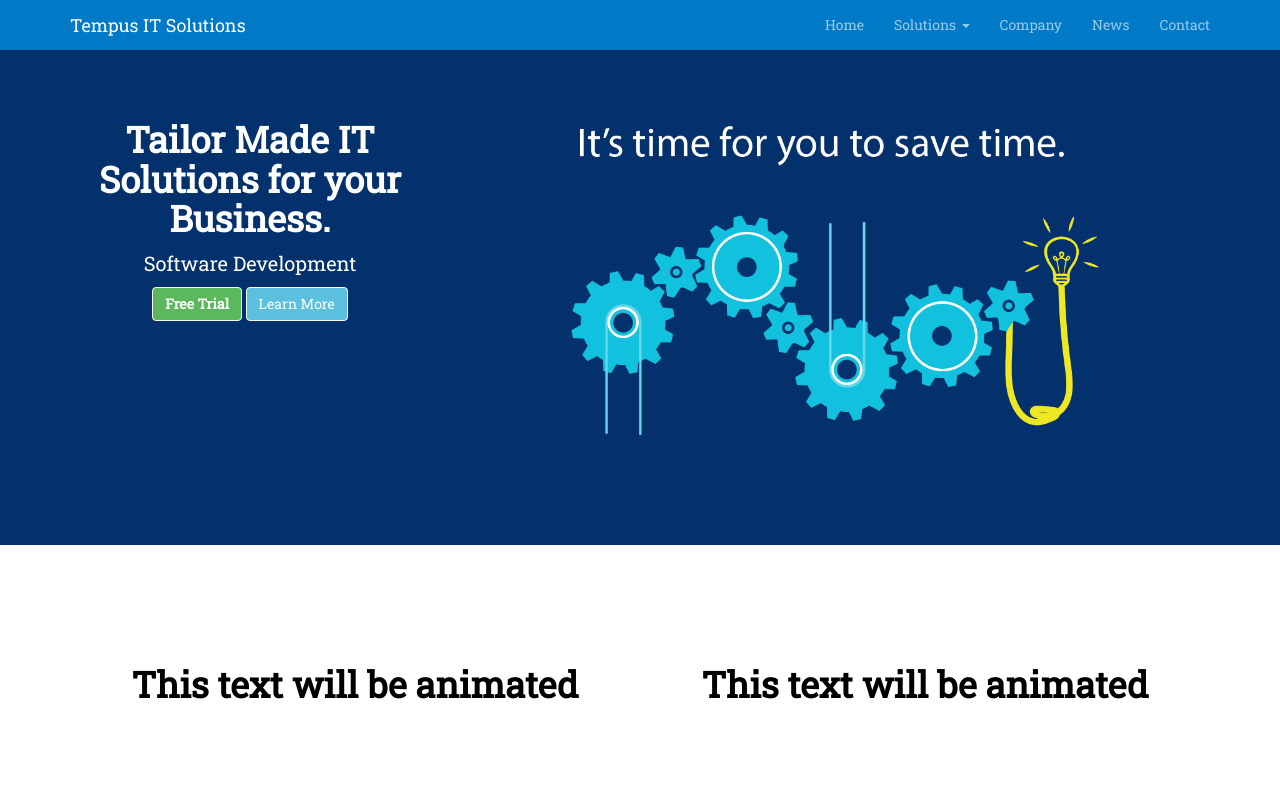
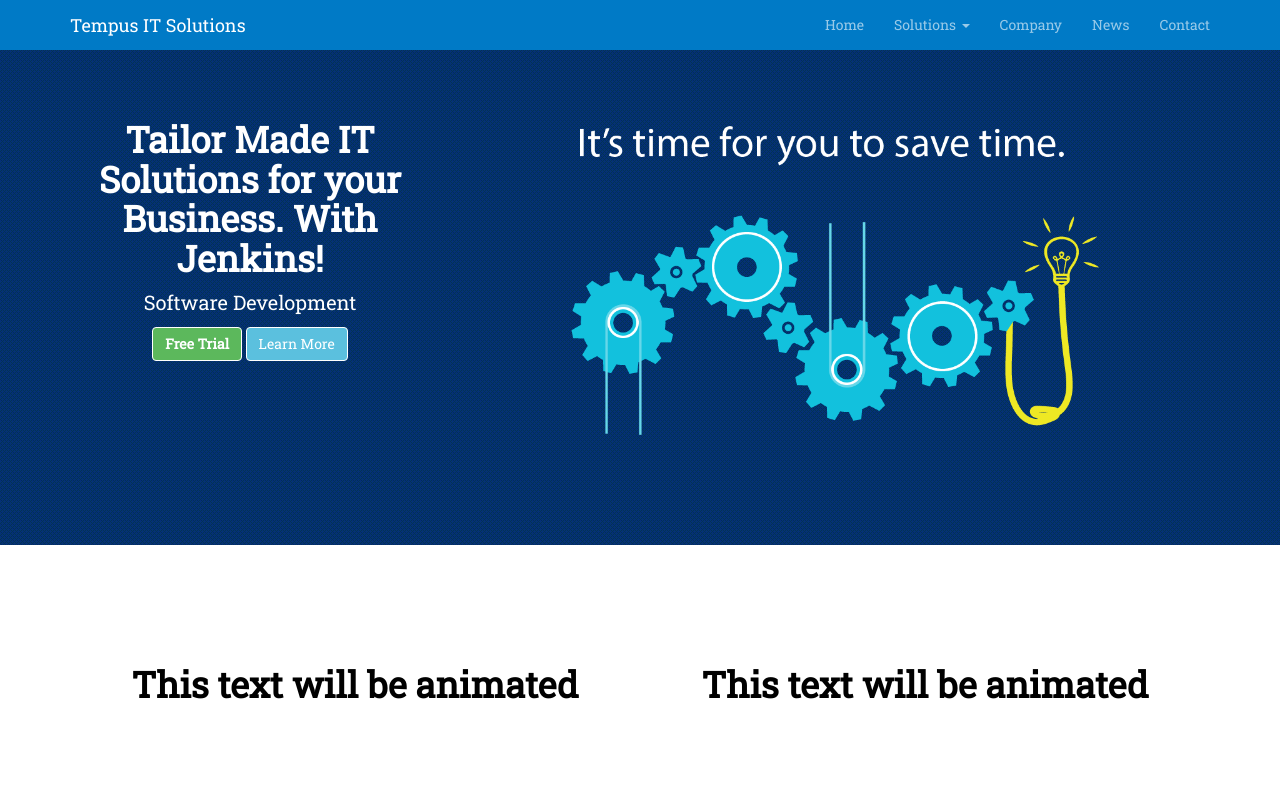
Before and after one commit to liamptk/Tempus, a website: page index.html in a window 1280 px wide. Shown: the top 800 px of the page. Drawn offline with nearby package versions, Linux system fonts and the light colour scheme.

Commit message:
Updated html for jenkins hook

```diff
--- a/index.html
+++ b/index.html
@@ -173,7 +173,7 @@
         <div class="container" id="maincontent" tabindex="-1">
             <div class="row">
                 <div class="col-lg-4">
-                    <h1>Tailor Made IT Solutions for your Business.</h1>
+                    <h1>Tailor Made IT Solutions for your Business. With Jenkins!</h1>
 					<p><span id="js-rotating">Cloud Consultancy, Software Development, Website Development</span></p>
 
 					<button type="button" class="btn btn-success">Free Trial</button>
```
